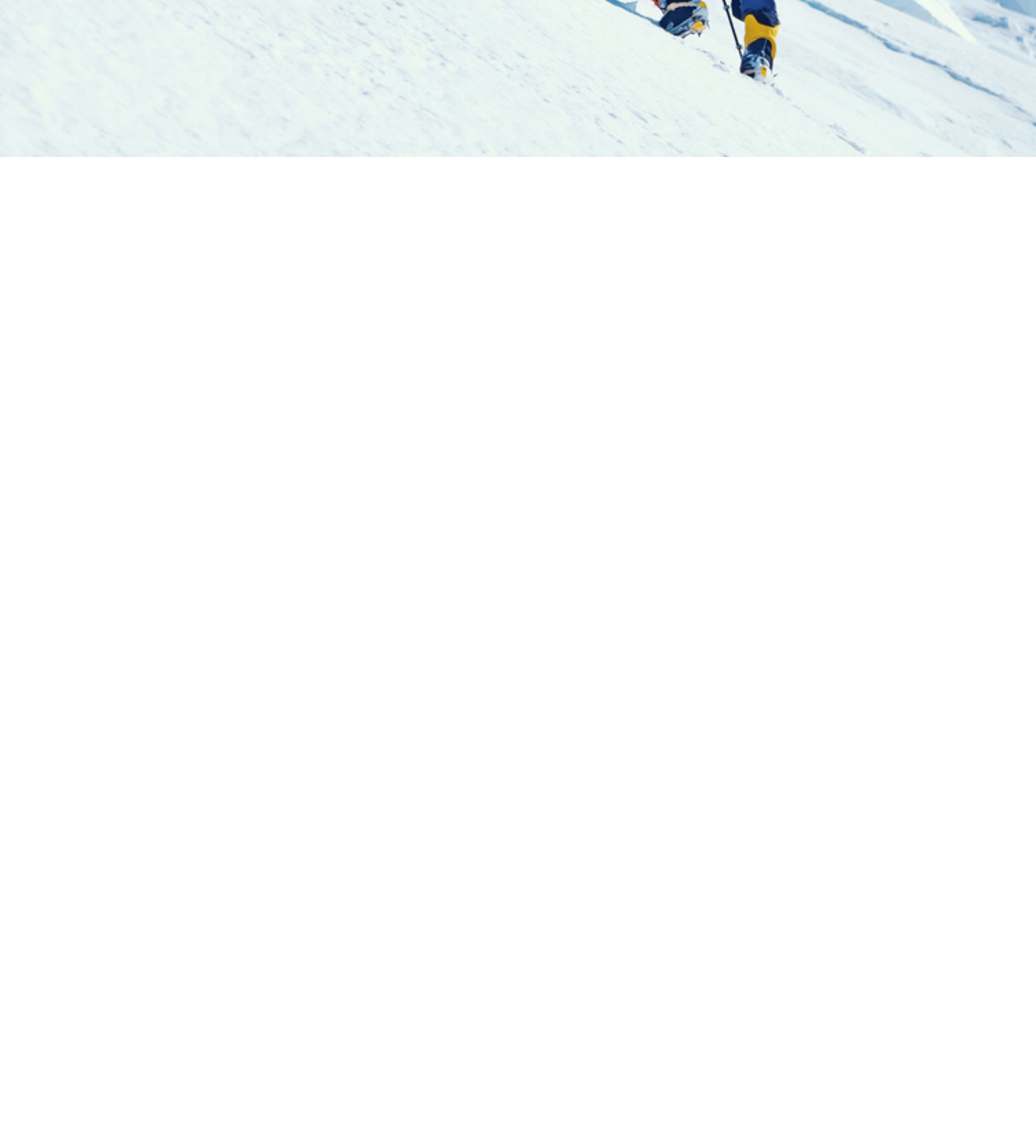
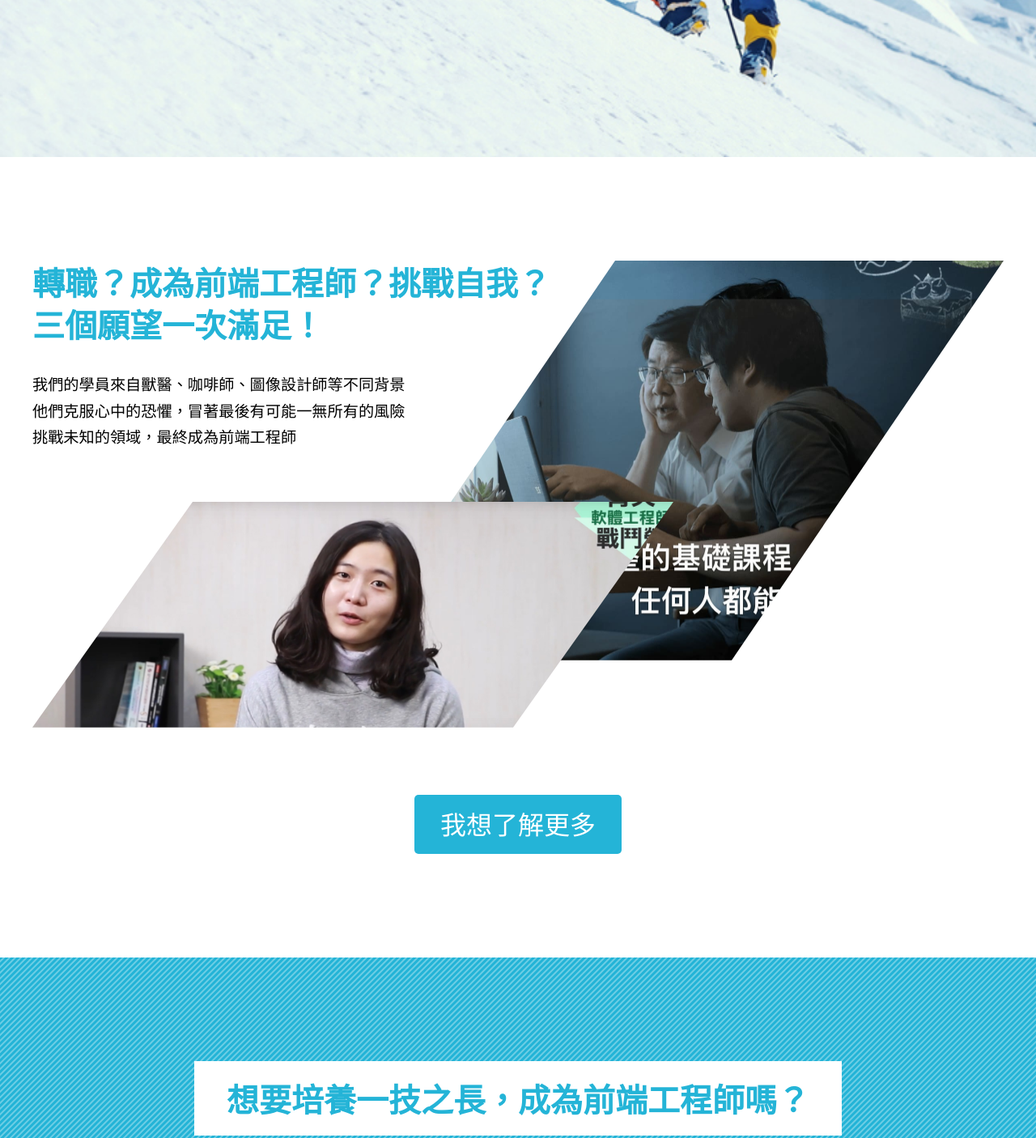
Before and after one commit to AwayH/f2e, a plain HTML site: page index.html in a window 1280 px wide. Shown: the part 526-1932 px from the top of the page at 81% size. Before the commit the page ends 800 px from the top, so only its background shows below. Drawn offline with nearby package versions, Linux system fonts and the light colour scheme.

Commit message:
update style

```diff
--- a/index.html
+++ b/index.html
@@ -74,7 +74,7 @@
   </header>
 
   <section class="banner">
-    <div class="banner-head ani-blend-color">
+    <div class="banner-head ani-blend-color h-gradient-stripe">
       <h2 class="banner-subtitle">F2E 前端開發</h2>
       <h1 class="banner-title">前端工程師 養成班</h1>
       <p class="banner-description">學會，百萬年薪不是夢</p>
@@ -87,11 +87,59 @@
     </div>
   </section>
 
-  <section class="section">
-    <div class="section-container h-container-m h-mx-atuo">
-      <header class="section-head"></header>
-      <div class="section-body"></div>
-      <footer class="section-foot"></footer>
+  <section class="section section-info">
+    <div class="section-container h-container-m h-mx-auto h-row">
+      <header class="section-head">
+        <h2 class="section-title">轉職？成為前端工程師？挑戰自我？<br>三個願望一次滿足！</h2>
+        <p class="section-description">我們的學員來自獸醫、咖啡師、圖像設計師等不同背景<br>他們克服心中的恐懼，冒著最後有可能一無所有的風險<br>挑戰未知的領域，最終成為前端工程師</p>
+        <img class="section-img section-img-student h-img-resp" src="./images/info/info-student.jpg" width="1880" height="945" alt="學員專訪">
+      </header>
+      <div class="section-body">
+        <img class="section-img section-img-discuss h-img-resp" src="./images/info/info-discuss.jpg" width="1920" height="1097" alt="與老師討論">
+      </div>
+      <footer class="section-foot">
+        <div class="section-btnWrap">
+          <a class="section-btn section-btn-primary" href="javascript:;">我想了解更多</a>
+        </div>
+      </footer>
+    </div>
+  </section>
+
+  <section class="section section-subject h-gradient-stripe">
+    <div class="section-container h-container-m h-mx-auto h-row">
+
+      <header class="section-head">
+        <h2 class="section-title">想要培養一技之長，成為前端工程師嗎？</h2>
+      </header>
+
+      <div class="section-body">
+
+        <div class="section-item">
+          <h3 class="section-subtitle">第一階段</h3>
+          <div class="section-grid">
+
+            <section class="card">
+              <header class="card-head">
+                <span class="card-tag">第一週</span>
+                <img class="card-img h-img-resp" src="./images/subject/card-1.jpg" width="768" height="520" alt="程式規劃基礎">
+              </header>
+              <div class="card-body">
+                <h3 class="card-title">程式規劃基礎</h3>
+                <p class="card-description">組合語言的描述、分析、設計技巧</p>
+              </div>
+            </section>
+
+          </div>
+        </div>
+
+      </div>
+
+      <footer class="section-foot">
+        <div class="section-btnWrap">
+          <a class="section-btn section-btn-light" href="javascript:;">我想了解更多</a>
+        </div>
+      </footer>
+
     </div>
   </section>
 
--- a/style/index.css
+++ b/style/index.css
@@ -67,6 +67,42 @@
   }
 }
 
+/* helper ------------------ */
+
+.h-container-m {
+  max-width: 1200px;
+}
+
+.h-mx-auto {
+  margin-left: auto;
+  margin-right: auto;
+}
+
+.h-img-resp {
+  max-width: 100%;
+  height: auto;
+}
+
+.h-row {
+  padding-left: 1rem;
+  padding-right: 1rem;
+}
+
+.h-gradient-stripe {
+  background-image: linear-gradient(
+    -45deg,
+    var(--opacity-color) 0%,
+    var(--opacity-color) 25%,
+    transparent 26%,
+    transparent 50%,
+    var(--opacity-color) 51%,
+    var(--opacity-color) 75%,
+    transparent 76%,
+    transparent 100%
+  );
+  background-size: 7px 7px;
+}
+
 /* reset -------------------- */
 
 body {
@@ -134,6 +170,7 @@ img {
   display: flex;
   justify-content: center;
   align-items: center;
+  /* clip-path: polygon(0 0, 100% 0, 100% 90%, 0 100%); */
 }
 
 .banner-head {
@@ -144,18 +181,6 @@ img {
   position: relative;
   /* background-color: rgba(255, 255, 255, .5); */
   /* background-color: pink; */
-  background-image: linear-gradient(
-    -45deg,
-    var(--opacity-color) 0%,
-    var(--opacity-color) 25%,
-    transparent 26%,
-    transparent 50%,
-    var(--opacity-color) 51%,
-    var(--opacity-color) 75%,
-    transparent 76%,
-    transparent 100%
-  );
-  background-size: 7px 7px;
 }
 
 .banner-body {
@@ -190,3 +215,112 @@ img {
   object-fit: cover;
   background-color: pink;
 }
+
+/* section ------------------ */
+
+.section {
+  padding-top: 8rem;
+  padding-bottom: 8rem;
+}
+
+.section-title {
+  font-size: 2.5rem;
+  font-weight: 600;
+  line-height: 1.3;
+}
+
+.section-description {
+  margin-top: 2rem;
+  margin-bottom: 4rem;
+  font-size: 1.2rem;
+  line-height: 1.7;
+}
+
+.section-btnWrap {
+  text-align: center;
+}
+
+.section-btn {
+  display: inline-block;
+  padding: .6em 1em .7em;
+  font-size: 2rem;
+  text-decoration: none;
+  border-radius: 5px;
+  transition-duration: .3s;
+}
+
+.section-btn:hover {
+  opacity: .8;
+}
+
+.section-btn-primary {
+  color: #fff;
+  background-color: var(--primary-color);
+}
+
+.section-btn-light {
+  color: var(--primary-color);
+  background-color: #fff;
+}
+
+/* section-info ------------- */
+
+.section-info .section-container {
+  display: flex;
+  flex-wrap: wrap;
+}
+
+.section-info .section-head {
+  width: 60%;
+  /* background-color: yellowgreen; */
+}
+
+.section-info .section-body {
+  width: 40%;
+  /* background-color: yellow; */
+}
+
+.section-info .section-foot {
+  width: 100%;
+  /* background-color: pink; */
+}
+
+.section-info .section-title {
+  color: var(--primary-color);
+}
+
+.section-img-student {
+  transform: scale(1.1);
+  transform-origin: left top;
+  clip-path: polygon(25% 0, 100% 0, 75% 70%, 0 70%);
+  z-index: 2;
+  position: relative;
+}
+
+.section-img-discuss {
+  transform: scale(2);
+  transform-origin: right top;
+  clip-path: polygon(50% 0, 100% 0, 65% 90%, 15% 90%);
+}
+
+/* section-subject ------------- */
+
+.section-subject {
+  background-color: var(--primary-color);
+}
+
+.section-subject .section-head {
+  text-align: center;
+}
+
+.section-subject .section-title {
+  padding: .5em 1em;
+  color: var(--primary-color);
+  background-color: #fff;
+  display: inline-block;
+}
+
+.section-subject .section-body {
+  margin-top: 4rem;
+  margin-bottom: 4rem;
+}
```
